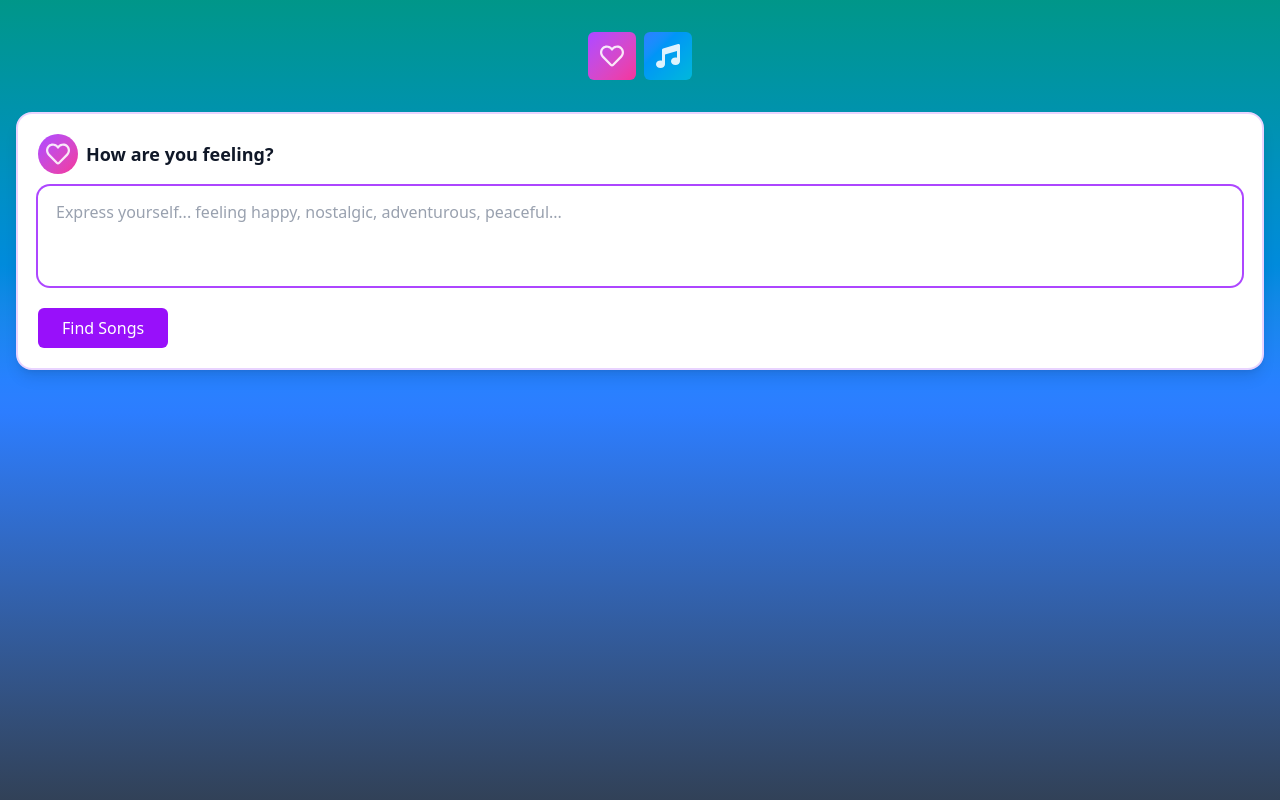
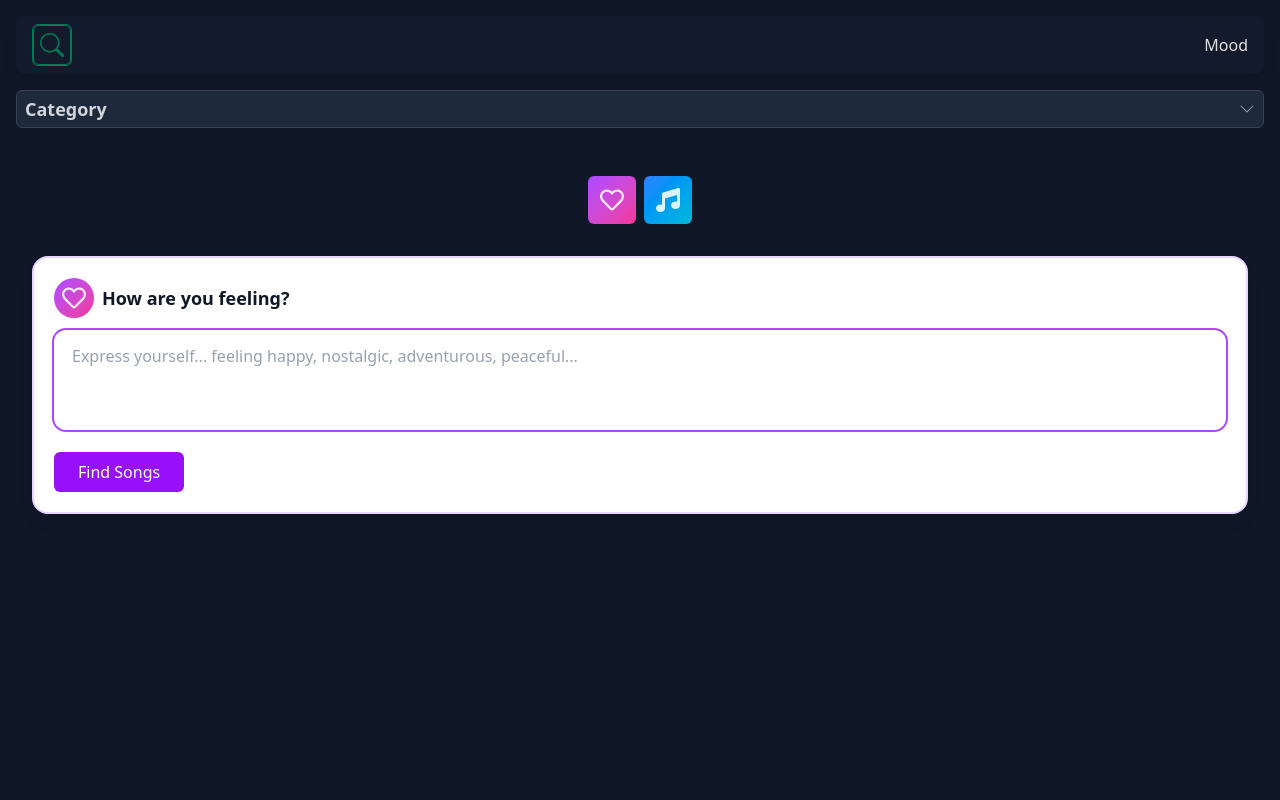
Before and after one commit to marcus-biddle/Mood, a React (Vite) app in the folder frontend/: page / in a window 1280 px wide. Built offline with nearby package versions, Linux system fonts and the light colour scheme.

Commit message:
updated UI

```diff
--- a/frontend/package.json
+++ b/frontend/package.json
@@ -13,6 +13,8 @@
     "@supabase/supabase-js": "^2.79.0",
     "@tailwindcss/vite": "^4.1.16",
     "axios": "^1.13.2",
+    "framer-motion": "^12.4.7",
+    "motion": "^12.23.24",
     "react": "^19.1.1",
     "react-chartjs-2": "^5.3.1",
     "react-dom": "^19.1.1",
--- a/frontend/src/App.tsx
+++ b/frontend/src/App.tsx
@@ -3,6 +3,8 @@ import { FaRegHeart } from 'react-icons/fa';
 import { FaMusic } from 'react-icons/fa6';
 import { SongSearch } from './components/SongSearch';
 import {MoodSearch} from './components/moodSearch';
+import { AnimatedButtonInput } from './components/InputButton';
+import { MoodCategoryDropdown } from './components/CategoryDropdown';
 
 
 // const moodAttributes = [
@@ -86,7 +88,20 @@ useEffect(() => {
 }, [searchResults])
 
   return (
-    <div className=' relative min-h-screen items-center justify-center bg-linear-to-t from-slate-700 via-blue-500 to-teal-600 w-screen'>
+    <div className='realative min-h-screen items-center justify-center bg-linear-to-t bg-gray-900 p-4'>
+      <div className="relative bg-gray-700/10 backdrop-blur-3xl shadow-lg rounded-lg">
+        <div className='flex justify-between items-center gap-8 px-4 py-2'>
+        <div className='w-full overflow-hidden'>
+          <AnimatedButtonInput />
+        </div>
+        <div>Mood</div>
+      </div>
+      </div>
+      <div className='my-4'>
+        <MoodCategoryDropdown />
+      </div>
+
+
       <div className='w-full flex items-center justify-center p-8 gap-2'>
         <button onClick={() => setCurrentView(prev => prev === 'mood' ? 'choice' : 'mood')} className='bg-linear-to-br from-purple-500 to-pink-500 rounded-md p-3'>
           <FaRegHeart className='size-6' />
--- /dev/null
+++ b/frontend/src/components/CategoryDropdown.tsx
@@ -0,0 +1,87 @@
+import { useState } from 'react';
+import { BsChevronDown } from 'react-icons/bs';
+export const MoodCategoryDropdown = () => {
+  const [isOpen, setIsOpen] = useState(false);
+  const [selectedMood, setSelectedMood] = useState<string | null>(null);
+
+  const moodCategories = ['Happy', 'Sad', 'Calm', 'Angry', 'Melancholic', 'Excited'];
+
+  const handleSelectMood = (mood: string) => {
+    setSelectedMood(mood);
+    setIsOpen(false);
+  };
+
+  return (
+    <div className="">
+      <div className="">
+
+        {/* Dropdown Container */}
+        <div className="relative">
+          {/* Dropdown Button */}
+          <button
+            onClick={() => setIsOpen(!isOpen)}
+            className="w-full min-w-40 px-2 py-1 bg-gray-800 border-1 border-gray-700 rounded-md hover:border-emerald-500 transition-all duration-200 focus:outline-none focus:border-emerald-500 focus:ring-2 focus:ring-emerald-500 focus:ring-opacity-50"
+          >
+            <div className="flex items-center justify-between">
+              <div className="flex items-center gap-4">
+                {selectedMood ? (
+                  <>
+                    <div className="text-left">
+                      <p className="font-semibold text-white text-lg">{selectedMood} Music</p>
+                    </div>
+                  </>
+                ) : (
+                  <>
+                    <div className="text-left">
+                      <p className="font-semibold text-gray-300 text-lg">Category</p>
+                    </div>
+                  </>
+                )}
+              </div>
+              <>
+              <BsChevronDown className={`text-gray-400 transition-transform duration-300 ${isOpen ? 'rotate-180' : ''}`}/>
+              </>
+
+            </div>
+          </button>
+
+          {/* Dropdown Menu */}
+          {isOpen && (
+            <>
+              {/* Backdrop */}
+              <div
+                className="fixed inset-0 z-10"
+                onClick={() => setIsOpen(false)}
+              />
+
+              {/* Menu Items */}
+              <div className="absolute top-full left-0 right-0 mt-2 bg-gray-800 border-2 border-gray-700 rounded-2xl shadow-2xl overflow-hidden z-20 animate-in fade-in slide-in-from-top-2 duration-300">
+                <div className="max-h-96 overflow-y-auto">
+                  {moodCategories.map((mood, index) => {
+                    return (
+                      <button
+                        key={mood}
+                        onClick={() => handleSelectMood(mood)}
+                        className={`w-full px-6 py-4 hover:bg-gray-700 transition-all duration-200 group ${
+                          index !== moodCategories.length - 1 ? 'border-b border-gray-700' : ''
+                        } ${selectedMood === mood ? 'bg-gray-700 text-emerald-500' : 'text-white'}`}
+                      >
+                        <div className="flex items-center gap-4">
+                          <div className="text-left flex-1">
+                            <p className="font-semibold text-lg mb-0.5 group-hover:text-emerald-400 transition-colors">
+                              {mood} Music
+                            </p>
+                          </div>
+                        </div>
+                      </button>
+                    );
+                  })}
+                </div>
+              </div>
+            </>
+          )}
+        </div>
+      </div>
+    </div>
+  );
+};
--- /dev/null
+++ b/frontend/src/components/InputButton.tsx
@@ -0,0 +1,94 @@
+import { useState, useCallback } from 'react';
+import { motion, AnimatePresence } from "motion/react"
+import { BsSearch } from 'react-icons/bs';
+
+export const AnimatedButtonInput = () => {
+  const [isExpanded, setIsExpanded] = useState(true);
+  const [inputValue, setInputValue] = useState('');
+
+  const handleExpand = useCallback(() => {
+    setIsExpanded(true);
+  }, []);
+
+  const handleCollapse = useCallback(() => {
+    if (!inputValue) {
+      setIsExpanded(false);
+    }
+  }, [inputValue]);
+
+  const handleSubmit = useCallback(() => {
+    if (inputValue.trim()) {
+      console.log('Input submitted:', inputValue);
+      setInputValue('');
+      setIsExpanded(false);
+    }
+  }, [inputValue]);
+
+  const handleKeyDown = useCallback(
+    (e: any) => {
+      if (e.key === 'Enter') {
+        e.preventDefault();
+        handleSubmit();
+      }
+    },
+    [handleSubmit]
+  );
+
+  return (
+    <motion.div
+      layout
+      initial={false}
+      animate={{ maxWidth: isExpanded ? 1200 : 40, borderRadius: isExpanded ? 9999 : 6 }}
+      transition={{ type: 'spring', stiffness: 300, damping: 25 }}
+      className="relative flex items-center border rounded-lg overflow-hidden border-emerald-700"
+    >
+      <AnimatePresence mode="wait" initial={false}>
+        {!isExpanded ? (
+          <motion.button
+            key="button"
+            onClick={handleExpand}
+            className="w-full h-10 bg-transparent border border-emerald-700 rounded-md flex items-center justify-center"
+            initial={{ opacity: 0 }}
+            animate={{ opacity: 1 }}
+            exit={{ opacity: 0 }}
+            whileHover={{ scale: 1.1 }}
+            whileTap={{ scale: 0.95 }}
+            type="button"
+            aria-label="Expand input"
+          >
+            <BsSearch className='w-6 h-6 text-emerald-700 ' />
+          </motion.button>
+        ) : (
+          <motion.div
+            key="input-container"
+            className="flex items-center grow px-2 py-1 border border-emerald-700"
+            initial={{ opacity: 0, borderRadius: 6 }}
+            animate={{ opacity: 1,  borderRadius:9999}}
+            exit={{ opacity: 0, borderRadius: 6 }}
+            transition={{ duration: 0.2 }}
+          >
+            <input
+              type="text"
+              autoFocus
+              value={inputValue}
+              onChange={(e) => setInputValue(e.target.value)}
+              onBlur={handleCollapse}
+              onKeyDown={handleKeyDown}
+              placeholder="Search for songs..."
+              className="grow outline-none px-2 py-1"
+              aria-label="Search input"
+            />
+            {/* <button
+              onClick={handleSubmit}
+              disabled={!inputValue.trim()}
+              className="ml-2 bg-blue-600 text-white rounded px-3 py-1 disabled:opacity-50 disabled:cursor-not-allowed"
+              type="button"
+            >
+              Go
+            </button> */}
+          </motion.div>
+        )}
+      </AnimatePresence>
+    </motion.div>
+  );
+};
```
Also changed, not shown: 1 other file (tests, documents, lock files or other folders).
